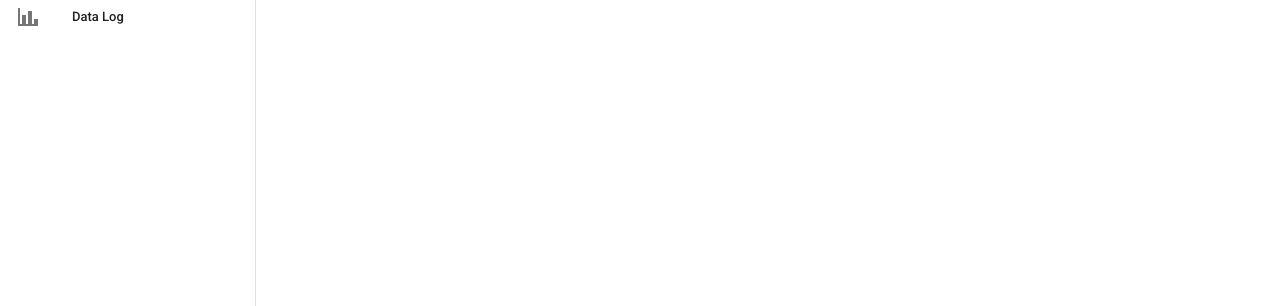
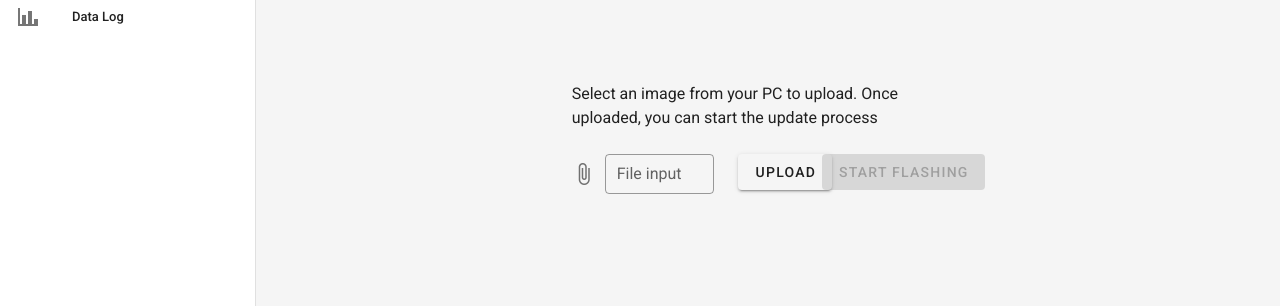
Before and after one commit to LibreSolar/esp32-edge-firmware, a Vue app in the folder webapp/: page /ota in a window 1280 px wide. Shown: the part 251-557 px from the top of the page. Built offline with nearby package versions, Linux system fonts and the light colour scheme; no server answers.

Commit message:
Added Ota view with uploading functionality Rebased branch on master to have ota endpoints available

```diff
--- a/webapp/src/App.vue
+++ b/webapp/src/App.vue
@@ -52,7 +52,7 @@
       </v-list>
     </v-navigation-drawer>
 
-    <v-main class="accent" v-if="!$store.state.loading">
+    <v-main class="accent" v-if="$store.state.loading">
       <v-container fluid fill-height>
         <router-view/>
       </v-container>
--- a/webapp/src/router.js
+++ b/webapp/src/router.js
@@ -3,6 +3,7 @@ import Router from 'vue-router'
 import Home from './views/Home.vue'
 import Live from './views/Live.vue'
 import Config from './views/Config.vue'
+import Ota from './views/Ota.vue'
 
 Vue.use(Router)
 
@@ -24,6 +25,11 @@ export default new Router({
       path: '/config',
       name: 'config',
       component: Config
+    },
+    {
+      path: '/ota',
+      name: 'ota',
+      component: Ota
     }
   ]
 })
--- /dev/null
+++ b/webapp/src/views/Ota.vue
@@ -0,0 +1,91 @@
+<template>
+  <v-container>
+    <v-row justify="center">
+        <v-col cols=5>
+            <div class="ma-auto">
+                Select an image from your PC to upload. Once uploaded, you can start the update process
+            </div>
+        </v-col>
+    </v-row>
+    <v-row justify="center">
+      <v-col cols=2 >
+        <v-file-input
+            v-model="file"
+            label="File input"
+            outlined
+            dense
+            :show-size="1000"
+        ></v-file-input>
+        </v-col>
+        <v-col cols=1>
+            <v-btn
+            :loading="uploading"
+            :disabled="uploading"
+            @click="upload()">
+            Upload</v-btn>
+        </v-col>
+      <v-col cols=1>
+          <v-btn
+          :loading="flashing"
+          :disabled="disabled"
+          @click="flash()">
+          Start Flashing</v-btn></v-col>
+      <v-col cols=1></v-col>
+    </v-row>
+    <v-row justify="center">
+        <v-col cols=5>
+            <div class="ma-auto">
+                {{ status }}
+            </div>
+        </v-col>
+    </v-row>
+  </v-container>
+</template>
+
+<script>
+
+export default {
+  data () {
+    return {
+        uploading: false,
+        flashing: false,
+        start_flash_btn: true,
+        file: null,
+        status: null
+    }
+  },
+  computed: {
+      disabled() {
+          return this.start_flash_btn;
+      }
+  },
+  methods: {
+      upload: function() {
+          this.uploading = !this.uploading;
+          var reader = new FileReader();
+          if(!this.file) {
+              this.status = "No file selected"
+              this.uploading = !this.uploading;
+              return;
+          }
+          reader.readAsArrayBuffer(this.file);
+          reader.onload = () => {
+            this.$ajax
+            .post('api/v1/ota/upload', reader.result)
+            .then(res => {
+                this.status = "Image upload successfull";
+                this.start_flash_btn = !this.start_flash_btn;
+            })
+            .catch(error => {
+                this.status = "Could not upload image - Statuscode: " + error.response.status
+                this.uploading = !this.uploading;
+            });
+          }
+      },
+      flash: function() {
+          this.flashing = !this.flashing
+          this.start_flash_btn = !this.start_flash_btn
+      }
+  }
+}
+</script>
```
